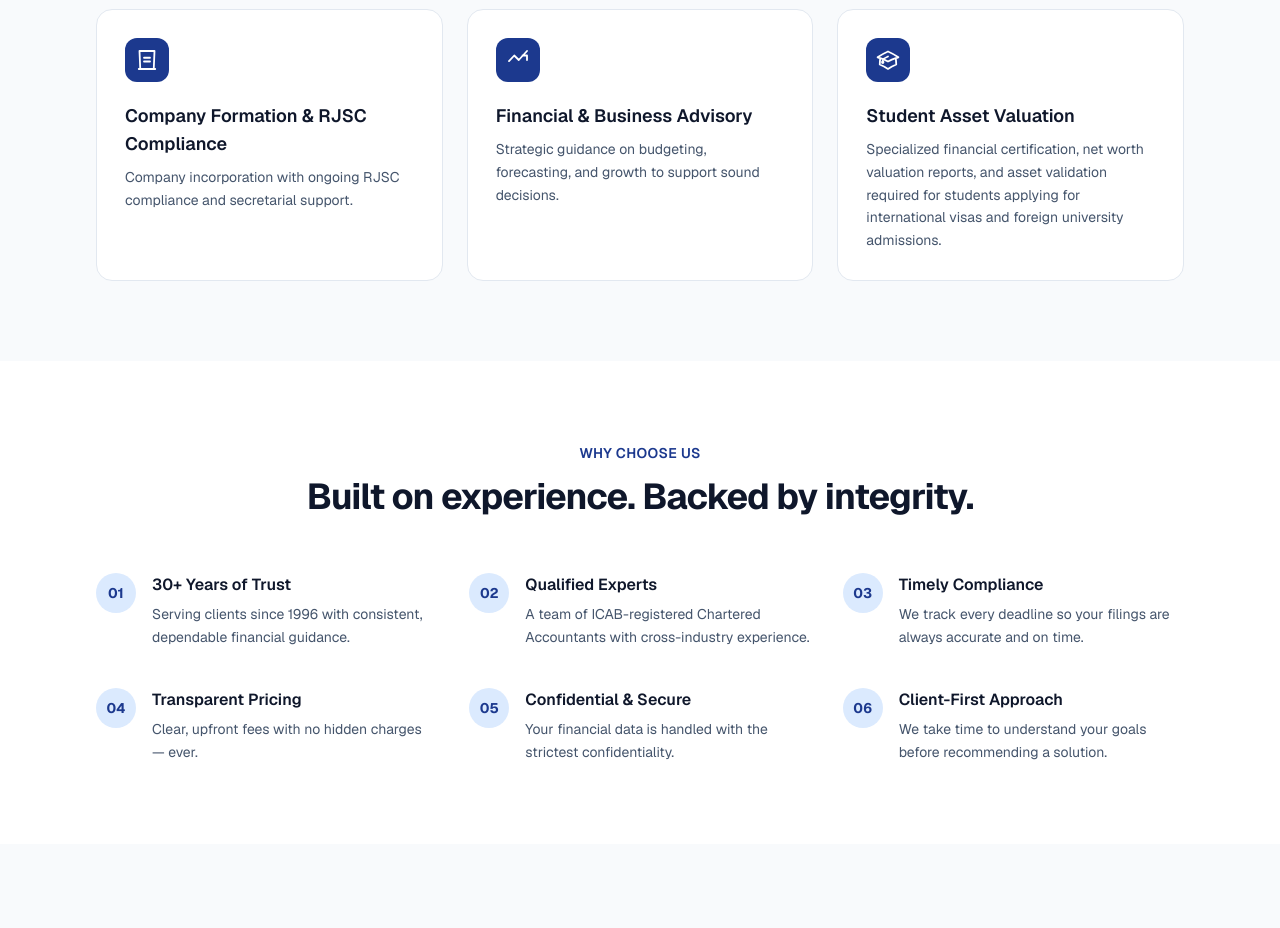
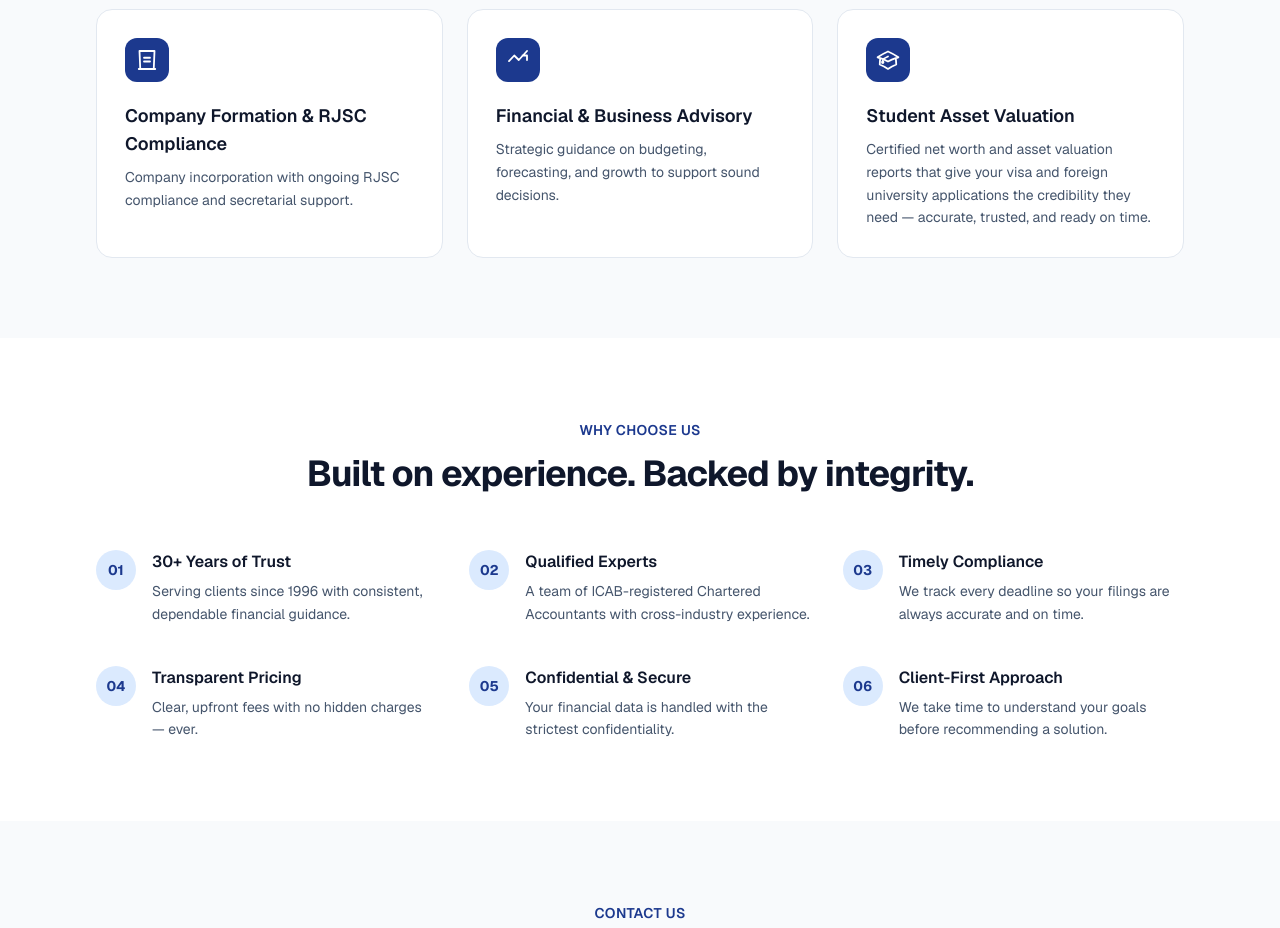
Before and after one commit to sayedxon48/A-Mannan-Co., a Next.js app: page / in a window 1280 px wide. Shown: the part 1920-2848 px from the top of the page. Built offline with nearby package versions, Linux system fonts and the light colour scheme.

Commit message:
Improve Student Asset Valuation service description

```diff
--- a/components/Services.tsx
+++ b/components/Services.tsx
@@ -62,7 +62,7 @@
   {
     title: "Student Asset Valuation",
     description:
-      "Specialized financial certification, net worth valuation reports, and asset validation required for students applying for international visas and foreign university admissions.",
+      "Certified net worth and asset valuation reports that give your visa and foreign university applications the credibility they need — accurate, trusted, and ready on time.",
     icon: (
       <path
         strokeLinecap="round"
```
